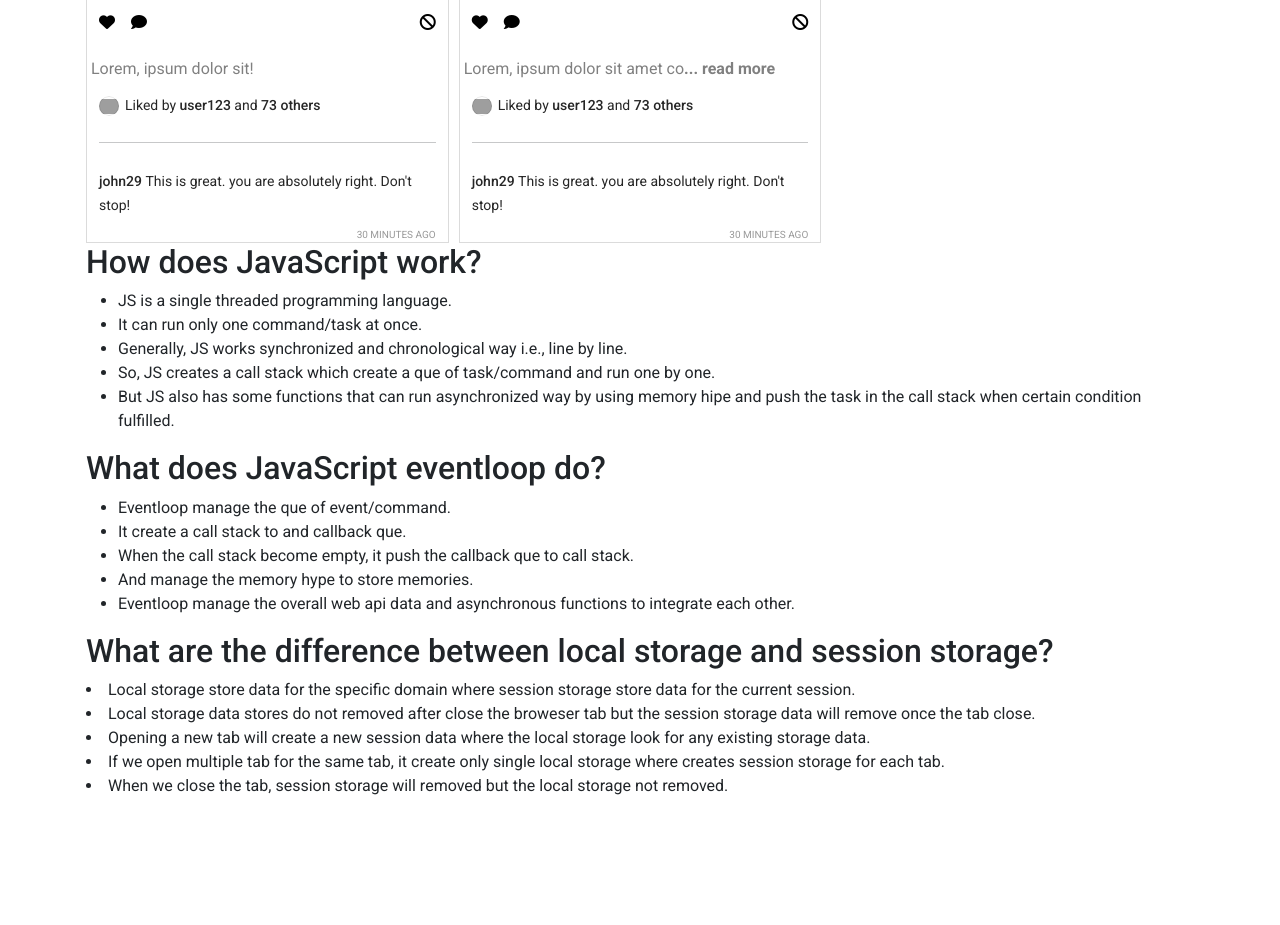
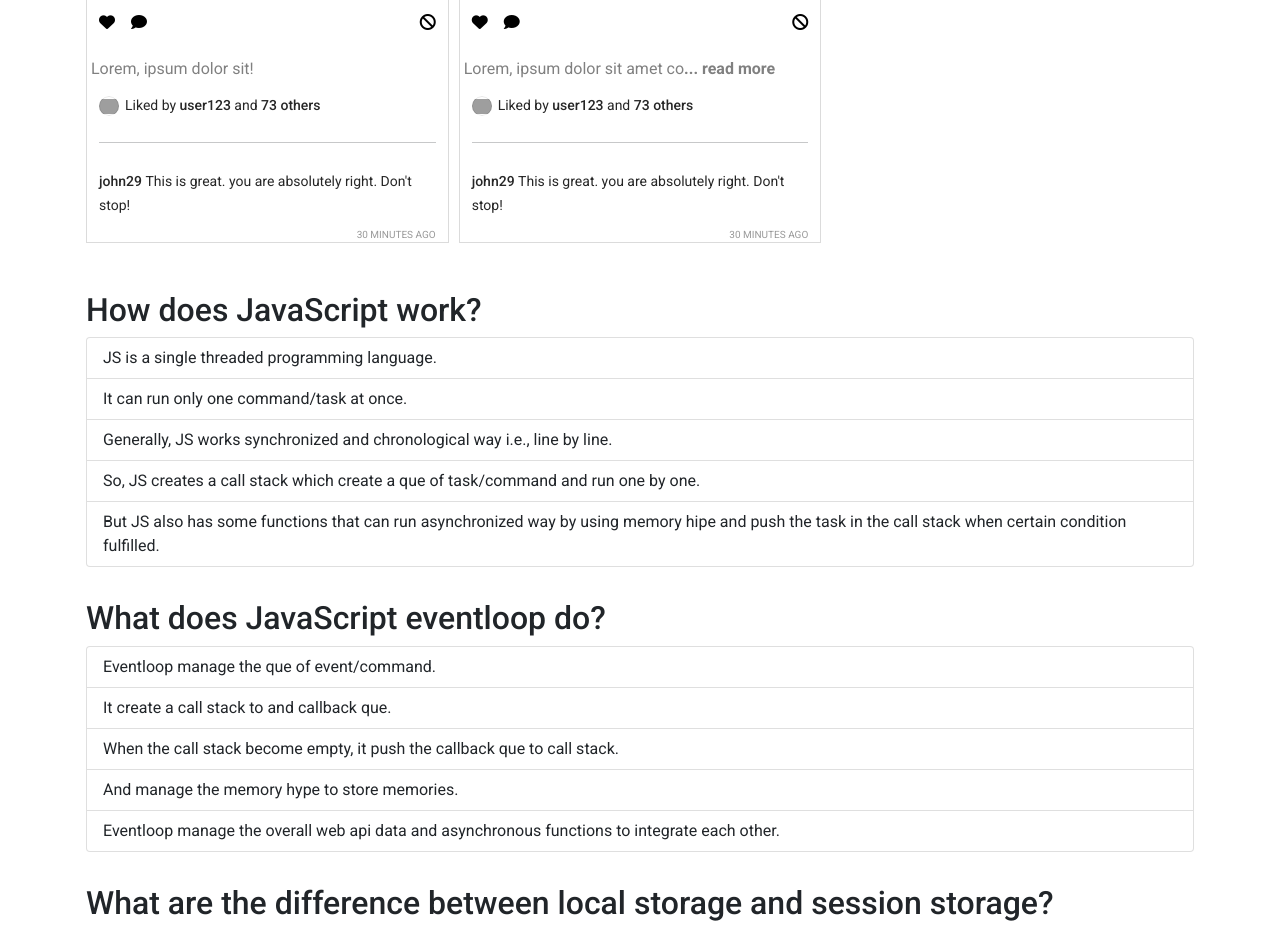
Before and after one commit to Swopno1/insta-shohor-final, a plain HTML site: page index.html in a window 1280 px wide. Shown: the part 1289-2214 px from the top of the page. Before the commit the page ends 2103 px from the top, so only its background shows below. Drawn offline with nearby package versions, Linux system fonts and the light colour scheme; grey boxes are pictures that could not be loaded.

Commit message:
Finialize the question answer section. Set the sections as Aside tag and then add some rules to not show in like and removed tab.

```diff
--- a/index.html
+++ b/index.html
@@ -87,71 +87,82 @@
       <div id="reported">
         <h1>Reported posts</h1>
       </div>
-
-      <section>
+    </main>
+    <aside id="q-answer">
+      <section class="container mx-auto p-3 mt-3">
         <h2>How does JavaScript work?</h2>
-        <ul>
-          <li>JS is a single threaded programming language.</li>
-          <li>It can run only one command/task at once.</li>
-          <li>
+        <ul class="list-group">
+          <li class="list-group-item">
+            JS is a single threaded programming language.
+          </li>
+          <li class="list-group-item">
+            It can run only one command/task at once.
+          </li>
+          <li class="list-group-item">
             Generally, JS works synchronized and chronological way i.e., line by
             line.
           </li>
-          <li>
+          <li class="list-group-item">
             So, JS creates a call stack which create a que of task/command and
             run one by one.
           </li>
-          <li>
+          <li class="list-group-item">
             But JS also has some functions that can run asynchronized way by
             using memory hipe and push the task in the call stack when certain
             condition fulfilled.
           </li>
         </ul>
       </section>
-      <section>
+      <section class="container mx-auto p-3">
         <h2>What does JavaScript eventloop do?</h2>
-        <ul>
-          <li>Eventloop manage the que of event/command.</li>
-          <li>It create a call stack to and callback que.</li>
-          <li>
+        <ul class="list-group">
+          <li class="list-group-item">
+            Eventloop manage the que of event/command.
+          </li>
+          <li class="list-group-item">
+            It create a call stack to and callback que.
+          </li>
+          <li class="list-group-item">
             When the call stack become empty, it push the callback que to call
             stack.
           </li>
-          <li>And manage the memory hype to store memories.</li>
-          <li>
+          <li class="list-group-item">
+            And manage the memory hype to store memories.
+          </li>
+          <li class="list-group-item">
             Eventloop manage the overall web api data and asynchronous functions
             to integrate each other.
           </li>
         </ul>
       </section>
-      <section>
+      <section class="container mx-auto p-3 mb-3">
         <h2>
           What are the difference between local storage and session storage?
         </h2>
-        <ui>
-          <li>
+        <ui class="list-group">
+          <li class="list-group-item">
             Local storage store data for the specific domain where session
             storage store data for the current session.
           </li>
-          <li>
+          <li class="list-group-item">
             Local storage data stores do not removed after close the broweser
             tab but the session storage data will remove once the tab close.
           </li>
-          <li>
+          <li class="list-group-item">
             Opening a new tab will create a new session data where the local
             storage look for any existing storage data.
           </li>
-          <li>
+          <li class="list-group-item">
             If we open multiple tab for the same tab, it create only single
             local storage where creates session storage for each tab.
           </li>
-          <li>
+          <li class="list-group-item">
             When we close the tab, session storage will removed but the local
             storage not removed.
           </li>
         </ui>
       </section>
-    </main>
+    </aside>
 
     <footer></footer>
 
--- a/js/app.js
+++ b/js/app.js
@@ -37,18 +37,21 @@ const displayContent = (text) => {
 const switchTab = (id) => {
   if (id === "posts") {
     document.getElementById("posts").style.display = "grid";
+    document.getElementById("q-answer").style.display = "block";
     document.getElementById("liked").style.display = "none";
     document.getElementById("reported").style.display = "none";
   } else if (id === "liked") {
     document.getElementById("liked").style.display = "block";
     document.getElementById("posts").style.display = "none";
     document.getElementById("reported").style.display = "none";
+    document.getElementById("q-answer").style.display = "none";
 
     displayLikedPosts();
   } else {
     document.getElementById("reported").style.display = "block";
     document.getElementById("posts").style.display = "none";
     document.getElementById("liked").style.display = "none";
+    document.getElementById("q-answer").style.display = "none";
 
     displayReportedPosts();
   }
```
